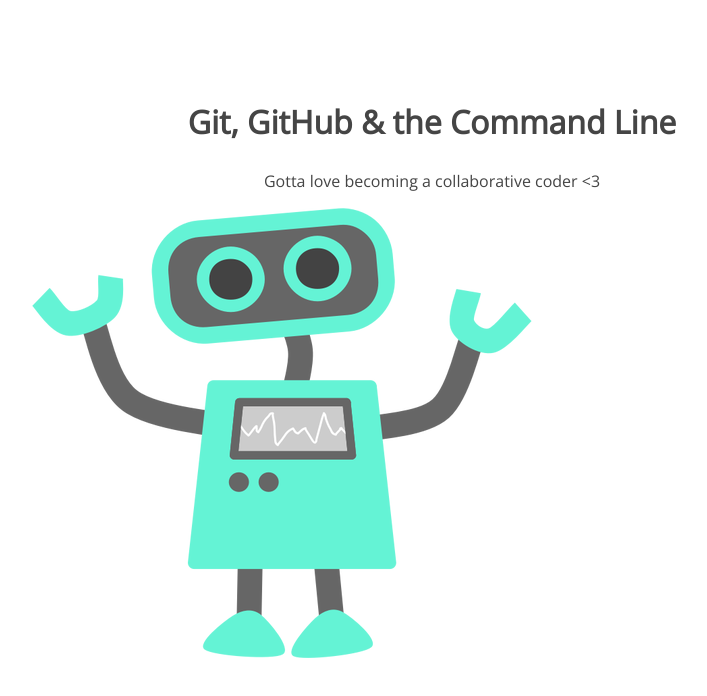
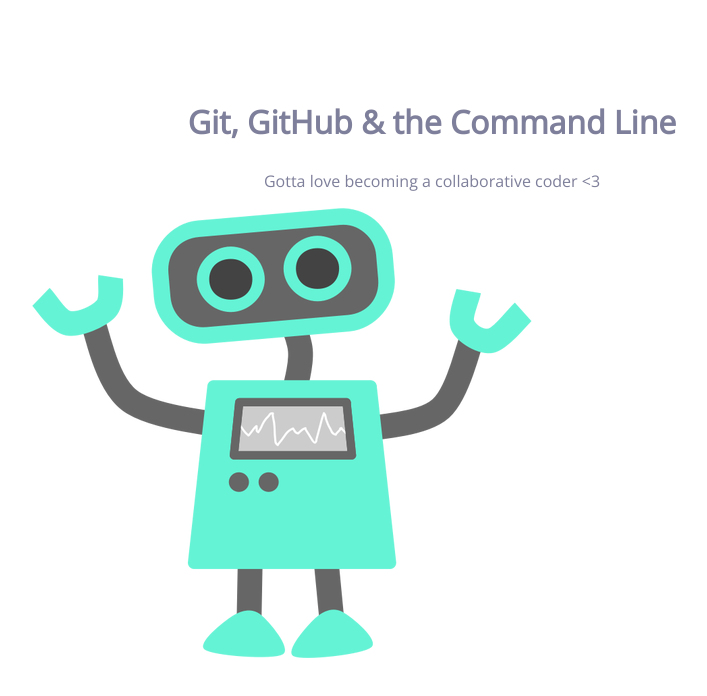
Before and after one commit to Cynamingrl/105-project, a plain HTML site: page index.html in a window 1280 px wide. Shown: the whole page, without its empty margins (208-915 px from the left). Drawn offline with nearby package versions, Linux system fonts and the light colour scheme.

Commit message:
2nd commit

```diff
--- a/css/style.css
+++ b/css/style.css
@@ -5,7 +5,7 @@
 section h1,
 section p {
 	text-align: center;
-	color: #454545;
+	color: #7E7F9A;
 }
 section h1 {
 	font: 32px 'Open Sans';
```
